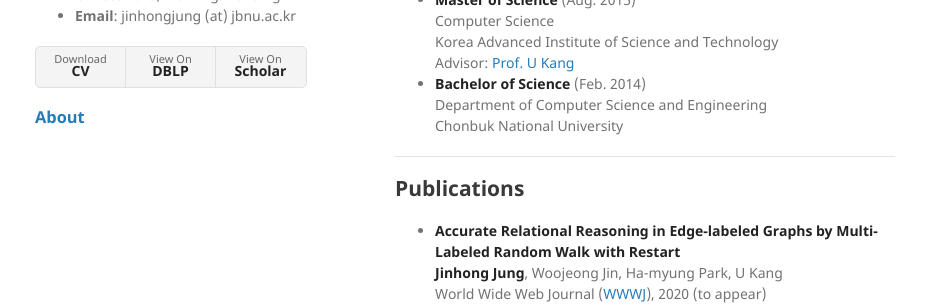
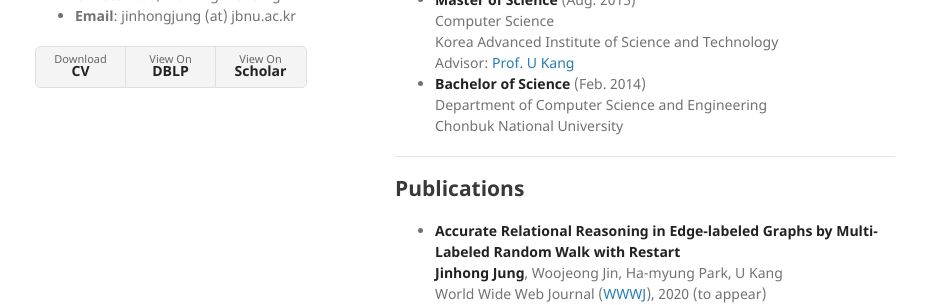
Before and after one commit to jinhongjung/jinhongjung.github.io, a Jekyll site: the page built from index.md, in a window 1280 px wide. Shown: the part 456-761 px from the top of the page, without its empty margins (175-1101 px from the left). Built offline with Jekyll 4.4.1, drawn with Linux system fonts in a browser that asks for light colours; our own code applies the rules of GitHub Pages for plain Markdown files.

Commit message:
modify files

```diff
--- a/_layouts/default.html
+++ b/_layouts/default.html
@@ -59,8 +59,7 @@
         </ul>
         {% endif %}
 
-
-		<h3><a href="http://jinhongjung.github.io">About</a></h3>
+        <!--<h3><a href="http://jinhongjung.github.io">About</a></h3>-->
 		<!--<h3><a href="archive.html">Posts</a></h3> -->
       </header>
       <section>
```
